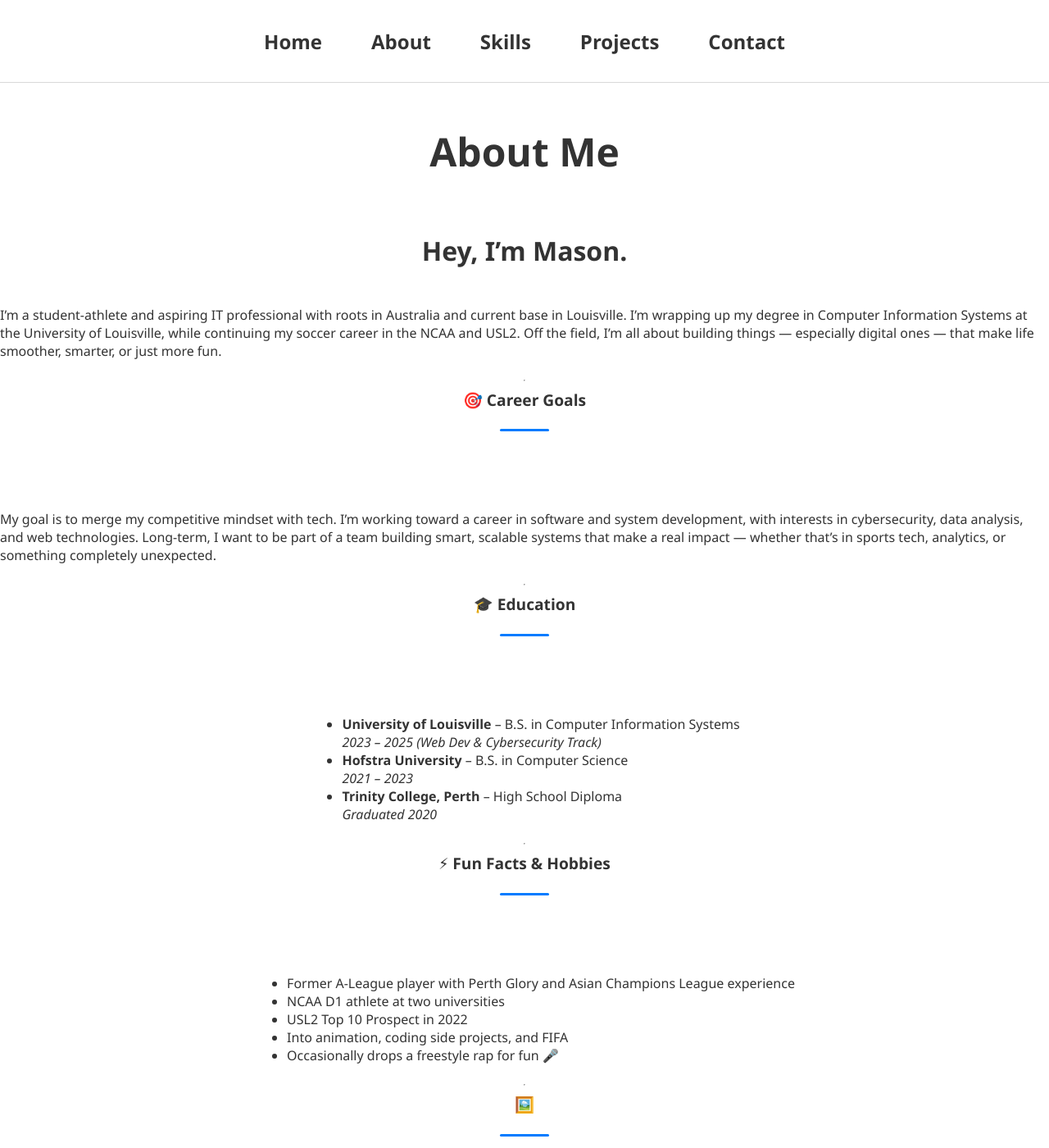
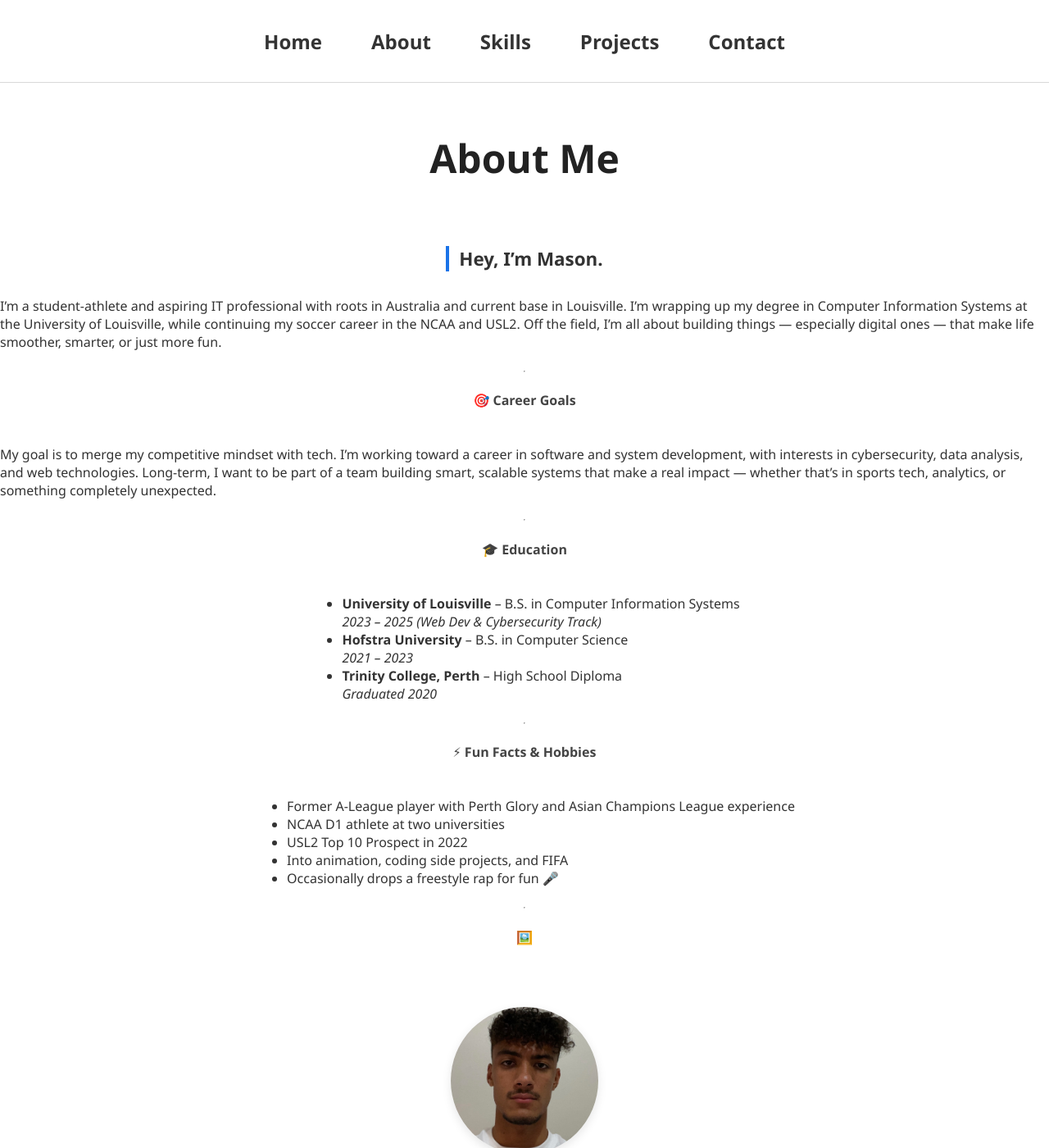
Before and after one commit to masontatafu/masontatafu.github.io, a Jekyll site: the page built from about.md, in a window 1280 px wide and 1400 px high. Shown: the whole window at 82% size. Built offline with Jekyll 4.4.1, drawn with Linux system fonts in a browser that asks for light colours.

Commit message:
Update style.css

```diff
--- a/assets/css/style.css
+++ b/assets/css/style.css
@@ -195,45 +195,56 @@ body {
 
 /* == about page == */
 
+/* Page title at the top of about.md */
 .page-title {
     text-align: center;
-    font-size: 3rem;
-    font-weight: bold;
+    font-size: 2.2rem;
+    font-weight: 700;
+    margin-top: 40px;
     margin-bottom: 30px;
+    color: #222;
 }
 
+/* Section headers (e.g., Career Goals, Education) */
 .about-header {
-    text-align: center;
-    font-size: 2rem;
+    font-size: 1.4rem;
     font-weight: 600;
-    margin-bottom: 30px;
+    color: #333;
+    margin-top: 35px;
+    margin-bottom: 15px;
+    border-left: 4px solid #1a73e8;
+    padding-left: 12px;
 }
 
+/* Paragraph or section body text */
 .about-section {
+    font-size: 1rem;
+    color: #444;
+    line-height: 1.7;
     max-width: 800px;
-    margin: 0 auto 80px auto;
-    font-size: 1.2rem;
-    line-height: 1.6;
-    text-align: center;
-    position: relative;
+    margin-bottom: 25px;
+    margin-left: auto;
+    margin-right: auto;
+    padding: 0 20px;
 }
 
-.about-section::after {
-    content: "";
+/* Image styling for profile pic */
+.profile-pic {
     display: block;
-    width: 60px;
-    height: 3px;
-    background: #007bff;
-    margin: 20px auto 0;
-    border-radius: 2px;
+    max-width: 180px;
+    border-radius: 50%;
+    margin: 30px auto;
+    box-shadow: 0 4px 12px rgba(0, 0, 0, 0.1);
 }
 
-.profile-pic {
-    display: block;
-    max-width: 200px;
-    border-radius: 100%;
-    margin: 0 auto;
-    box-shadow: 0 0 10px rgba(0,0,0,0.15);
+/* Contact links */
+.about-section a {
+    color: #1a73e8;
+    text-decoration: none;
+}
+
+.about-section a:hover {
+    text-decoration: underline;
 }
 
 
```
